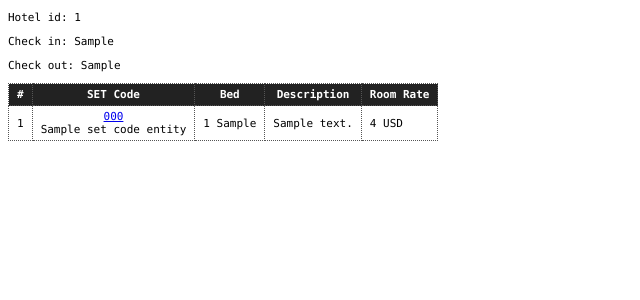
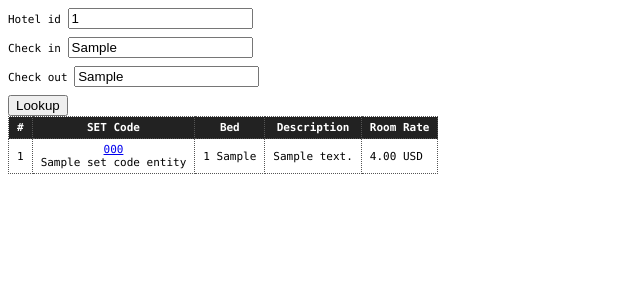
Before and after one commit to dpalecek/awardr, a Django app: template app/templates/setcoderates.html in a window 1280 px wide. Shown: the top 300 px of the page, without its empty margins (0-640 px from the left). Run offline with Django 3.2, Linux system fonts and the light colour scheme; the template is opened without the code that fills it: most values are stand-ins (such as "Sample title", 1, 10 or a date in 2020).

Commit message:
- Updated template for SET code rate lookup includes form for query params.

```diff
--- a/app/templates/setcoderates.html
+++ b/app/templates/setcoderates.html
@@ -41,12 +41,35 @@
 			table td.rate {
 				white-space: nowrap;
 			}
+
+			form#set_lookup label {
+				display: block;
+				margin-bottom: 8px;
+			}
 		</style>
 	</head>
 	<body>
-		<p>Hotel id: {{ hotel_id }}</p>
-		<p>Check in: {{ check_in }}</p>
-		<p>Check out: {{ check_out }}</p>
+		<form action="/sandbox/setcoderates" method="post" id="set_lookup">
+			<label for="hotel_id_field">
+				Hotel id
+				<input type="text" name="hotel_id" id="hotel_id_field" maxlength="5"
+				 	value="{{ hotel_id }}" />
+			</label>
+
+			<label for="check_in_field" />
+				Check in
+				<input type="text" name="check_in" id="check_in_field" maxlength="10"
+				 	value="{{ check_in }}" />
+			</label>
+
+			<label for="check_out_field" />
+				Check out
+				<input type="text" name="check_out" id="check_out_field" maxlength="10"
+				 	value="{{ check_out }}" />
+			</label>
+
+			<input type="submit" value="Lookup" />
+		</form>
 
 		{% if rates_data %}
 		<table>
@@ -70,7 +93,7 @@
 					</td>
 					<td class="bed">{{ rate.bed_count }} {{ rate.bed_type }}</td>
 					<td class="description">{{ rate.description }}</td>
-					<td class="rate">{{ rate.room_rate }} {{ rate.currency }}</td>
+					<td class="rate">{{ rate.room_rate|floatformat:2 }} {{ rate.currency }}</td>
 				</tr>
 				{% endfor %}
 			</tbody>
```
